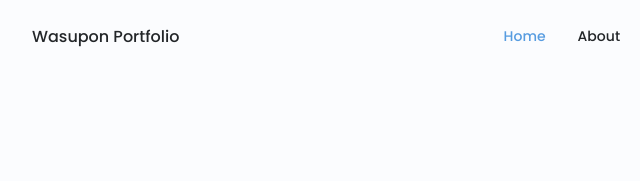
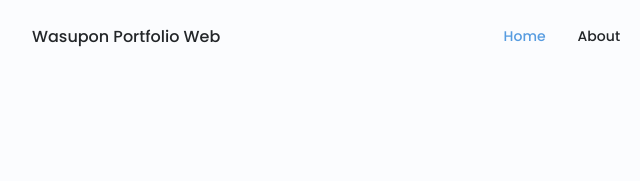
Before and after one commit to wasupon0/00-portfolio-site, a plain HTML site: page index.html in a window 1280 px wide. Shown: the top 181 px of the page, 124-764 px from the left. Drawn offline with nearby package versions, Linux system fonts and the light colour scheme.

Commit message:
mod: nav title

```diff
--- a/index.html
+++ b/index.html
@@ -18,14 +18,14 @@
     <!--==================== CSS ==========-->
     <link rel="stylesheet" href="assets/css/styles.css" />
 
-    <title>Wasupon Portfolio Site</title>
+    <title>Wasupon Portfolio</title>
     <link rel="icon" type="image/x-icon" href="/assets/img/w_icon.ico" />
   </head>
   <body>
     <!--==================== HEADER ====================-->
     <header class="header" id="header">
       <nav class="nav container">
-        <a href="#" class="nav__logo">Wasupon Portfolio</a>
+        <a href="#" class="nav__logo">Wasupon Portfolio Web</a>
 
         <div class="nav__menu" id="nav-menu">
           <ul class="nav__list grid">
```
